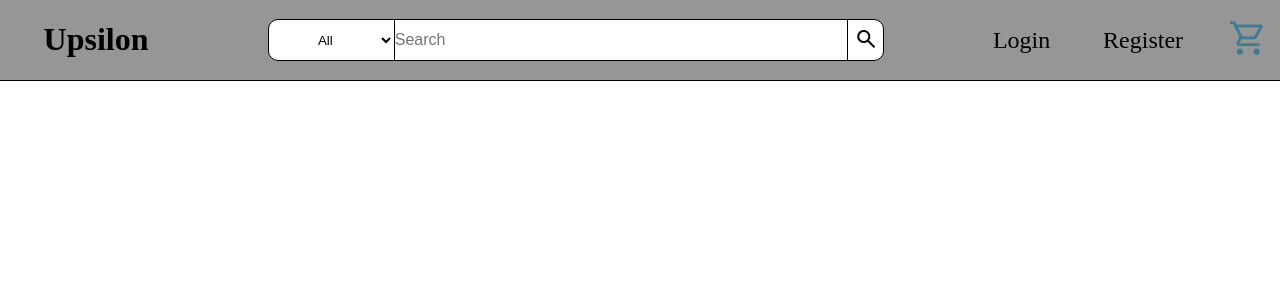
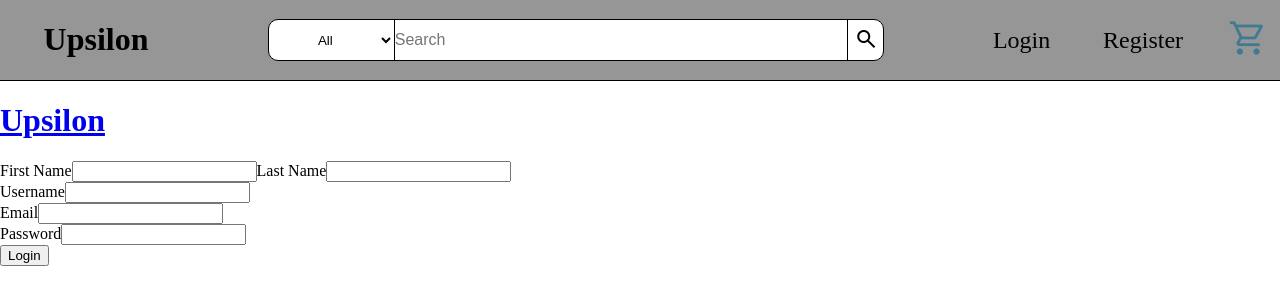
Before and after one commit to TwiliwT/Capstone-Project, a React (Vite) app in the folder Frontend/: page /Login in a window 1280 px wide. Shown: the top 304 px of the page. Built offline with nearby package versions, Linux system fonts and the light colour scheme.

Commit message:
login page stuff

```diff
--- a/Frontend/src/App.jsx
+++ b/Frontend/src/App.jsx
@@ -1,14 +1,19 @@
 import { useState } from "react";
+import { Route, Routes } from "react-router-dom";
 
 import TokenContextProvider from "./contexts/TokenContext";
 import Header from "./components/header/Header";
 
 import "./App.css";
+import Login from "./components/login/Login";
 
 function App() {
   return (
     <TokenContextProvider>
       <Header />
+      <Routes>
+        <Route path="/Login" element={<Login />} />
+      </Routes>
     </TokenContextProvider>
   );
 }
--- a/Frontend/src/components/header/Header.jsx
+++ b/Frontend/src/components/header/Header.jsx
@@ -18,9 +18,7 @@ export default function Header() {
         <form>
           <div className="category-selector-container">
             <select name="category" title="Search in">
-              <option selected="selected" value="search-category-all">
-                All
-              </option>
+              <option defaultValue="search-category-all">All</option>
               <option value="search-category-electronics">Electronics</option>
               <option value="search-category-jewelery">Jewelery</option>
               <option value="search-category-men's-clothing">
--- /dev/null
+++ b/Frontend/src/components/login/Login.jsx
@@ -0,0 +1,39 @@
+import { useContext } from "react";
+import { Link } from "react-router-dom";
+import { TokenContext } from "../../contexts/TokenContext";
+import "./Login.css";
+
+export default function Login() {
+  return (
+    <>
+      <div>
+        <Link to="/">
+          <h1 className="logo-login">Upsilon</h1>
+        </Link>
+      </div>
+      <div className="login-form-container">
+        <form>
+          <section className="name-section">
+            <label htmlFor="firstname">First Name</label>
+            <input type="text" id="firstname" />
+            <label htmlFor="lastname">Last Name</label>
+            <input type="text" id="lastname" />
+          </section>
+          <section className="username-section">
+            <label htmlFor="username">Username</label>
+            <input type="text" id="username" />
+          </section>
+          <section className="email-section">
+            <label htmlFor="email">Email</label>
+            <input type="email" id="email" />
+          </section>
+          <section className="password-section">
+            <label htmlFor="password">Password</label>
+            <input type="password" id="password" />
+          </section>
+          <button type="submit">Login</button>
+        </form>
+      </div>
+    </>
+  );
+}
--- a/Frontend/src/contexts/TokenContext.jsx
+++ b/Frontend/src/contexts/TokenContext.jsx
@@ -1,4 +1,4 @@
-import { createContext, useContext, useState } from "react";
+import { createContext, useState } from "react";
 
 export const TokenContext = createContext();
 
```
Also changed, not shown: Frontend/src/components/login/Login.css (added).
